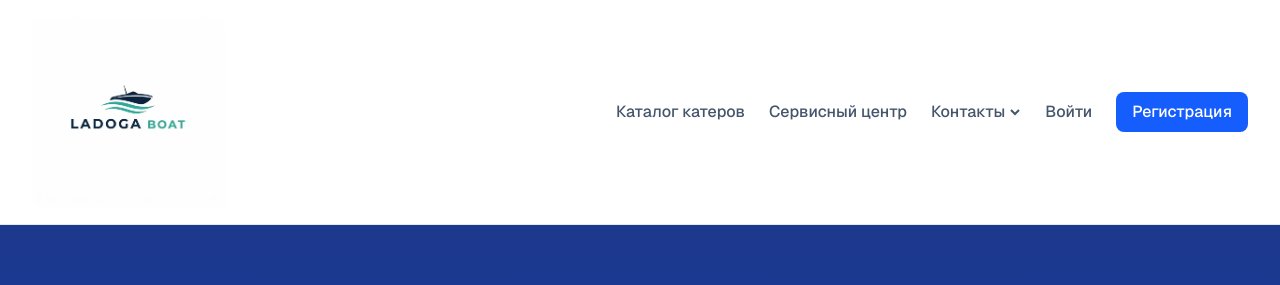
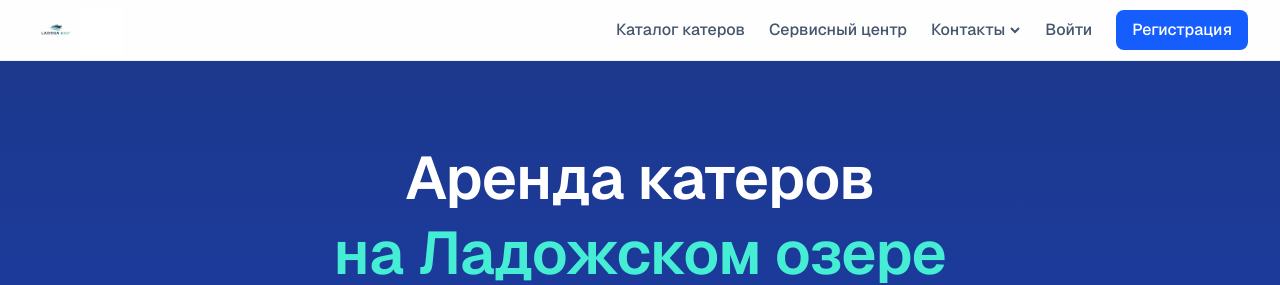
Before and after one commit to morozyan07-ai/ladogaboat, a Next.js app: page / in a window 1280 px wide. Shown: the top 285 px of the page. Built offline with nearby package versions, Linux system fonts and the light colour scheme; no server answers.

Commit message:
auto: 2026-07-03 19:58:34

```diff
--- a/src/components/layout/Header.tsx
+++ b/src/components/layout/Header.tsx
@@ -5,15 +5,15 @@ export default async function Header() {
   const session = await getSession()
 
   return (
-    <header className="bg-white border-b border-slate-200 sticky top-0 z-50">
+    <header className="bg-white/80 backdrop-blur-md border-b border-slate-200/60 sticky top-0 z-50">
       <div className="max-w-7xl mx-auto px-4 sm:px-6 lg:px-8">
-        <div className="flex items-center justify-between py-4">
+        <div className="flex items-center justify-between py-1.5">
           <Link href="/" className="flex items-center">
             {/* eslint-disable-next-line @next/next/no-img-element */}
             <img
               src="/logo-original.png"
               alt="Ladoga Boat"
-              style={{ height: '192px', width: 'auto' }}
+              style={{ height: '48px', width: 'auto' }}
             />
           </Link>
 
```
